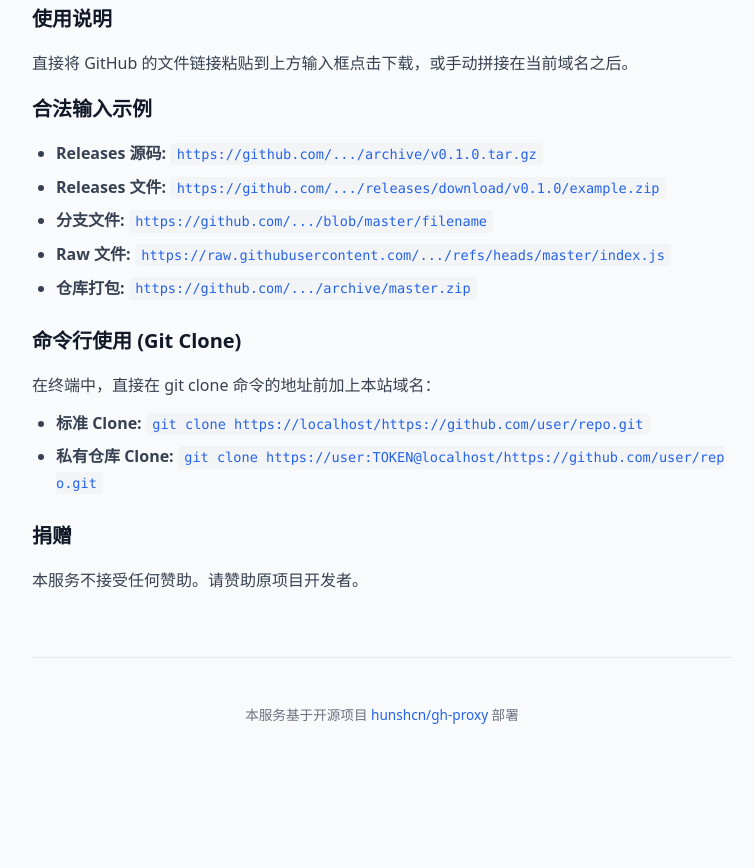
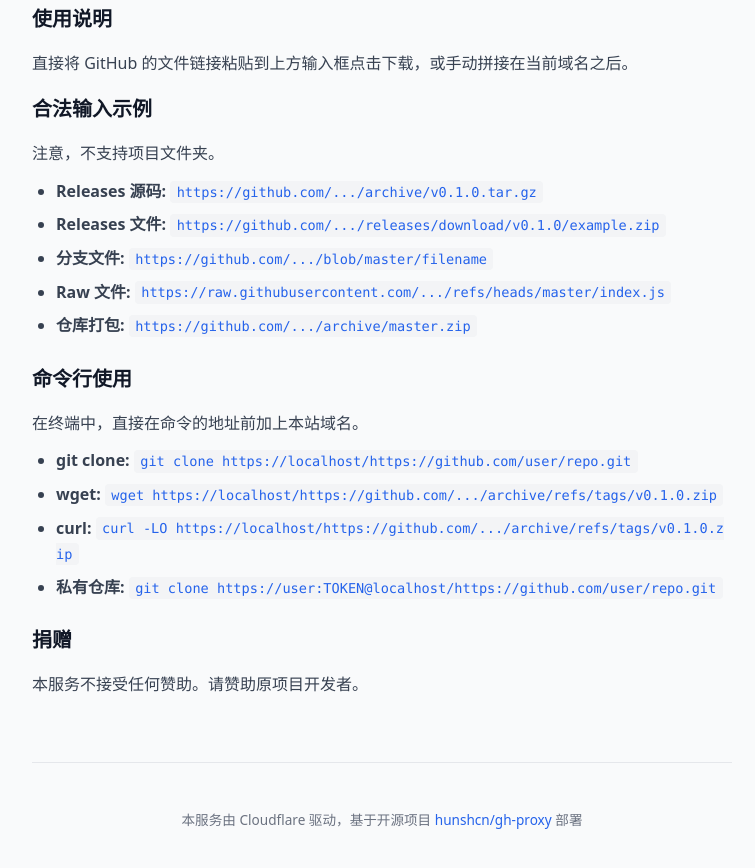
Before and after one commit to hsinkung/gh-pages, a plain HTML site: page index.html in a window 1280 px wide. Shown: the part 378-1246 px from the top of the page, without its empty margins (258-1013 px from the left). Before the commit the page ends 1149 px from the top, so only its background shows below. Drawn offline with Linux system fonts and the light colour scheme.

Commit message:
Update index.html

```diff
--- a/index.html
+++ b/index.html
@@ -150,7 +150,7 @@
 
         <div class="search-box">
             <form id="proxy-form">
-                <input type="url" id="url-input" placeholder="粘贴 GitHub 链接 (releases / raw / 仓库地址)" required autocomplete="off">
+                <input type="url" id="url-input" placeholder="粘贴 GitHub 链接 (releases/raw/仓库地址)" required autocomplete="off">
                 <button type="submit">一键加速下载</button>
             </form>
         </div>
@@ -160,6 +160,7 @@
             <p>直接将 GitHub 的文件链接粘贴到上方输入框点击下载，或手动拼接在当前域名之后。</p>
 
             <h2>合法输入示例</h2>
+            <p>注意，不支持项目文件夹。</p>
             <ul>
                 <li><strong>Releases 源码:</strong> <code>https://github.com/.../archive/v0.1.0.tar.gz</code></li>
                 <li><strong>Releases 文件:</strong> <code>https://github.com/.../releases/download/v0.1.0/example.zip</code></li>
@@ -168,11 +169,13 @@
                 <li><strong>仓库打包:</strong> <code>https://github.com/.../archive/master.zip</code></li>
             </ul>
 
-            <h2>命令行使用 (Git Clone)</h2>
-            <p>在终端中，直接在 git clone 命令的地址前加上本站域名：</p>
+            <h2>命令行使用</h2>
+            <p>在终端中，直接在命令的地址前加上本站域名。</p>
             <ul>
-                <li><strong>标准 Clone:</strong> <code>git clone https://<span class="dynamic-host">ghproxy.com</span>/https://github.com/user/repo.git</code></li>
-                <li><strong>私有仓库 Clone:</strong> <code>git clone https://user:TOKEN@<span class="dynamic-host">ghproxy.com</span>/https://github.com/user/repo.git</code></li>
+                <li><strong>git clone:</strong> <code>git clone https://<span class="dynamic-host">ghproxy.com</span>/https://github.com/user/repo.git</code></li>
+                <li><strong>wget:</strong> <code>wget https://<span class="dynamic-host">ghproxy.com</span>/https://github.com/.../archive/refs/tags/v0.1.0.zip</code></li>
+                <li><strong>curl:</strong> <code>curl -LO https://<span class="dynamic-host">ghproxy.com</span>/https://github.com/.../archive/refs/tags/v0.1.0.zip</code></li>
+                <li><strong>私有仓库:</strong> <code>git clone https://user:TOKEN@<span class="dynamic-host">ghproxy.com</span>/https://github.com/user/repo.git</code></li>
             </ul>
 
             <h2>捐赠</h2>
@@ -180,7 +183,7 @@
         </main>
 
         <footer>
-            <p>本服务基于开源项目 <a href="https://github.com/hunshcn/gh-proxy" target="_blank" rel="noopener noreferrer">hunshcn/gh-proxy</a> 部署</p>
+            <p>本服务由 Cloudflare 驱动，基于开源项目 <a href="https://github.com/hunshcn/gh-proxy" target="_blank" rel="noopener noreferrer">hunshcn/gh-proxy</a> 部署</p>
         </footer>
     </div>
 
```
